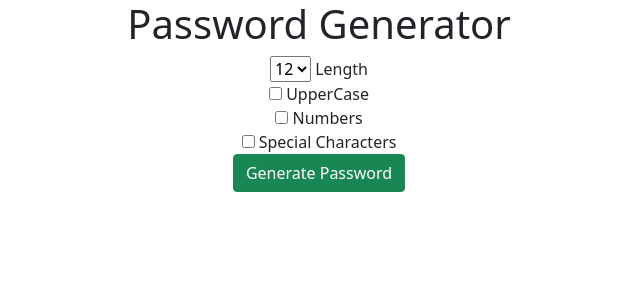
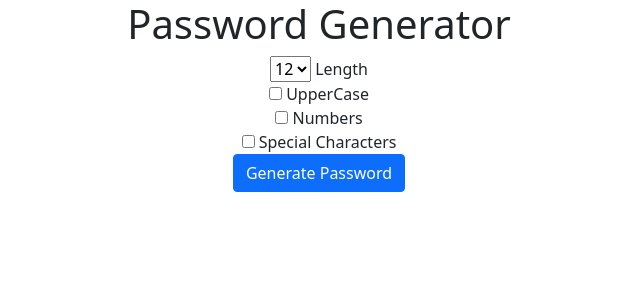
Before and after one commit to anku1395/django3-password-generator, a Django app: page / in a window 1280 px wide. Shown: the top 300 px of the page, without its empty margins (321-961 px from the left). Run offline with Django 3.2, Linux system fonts and the light colour scheme.

Commit message:
its done !!

```diff
--- a/generator/templates/generator/home.html
+++ b/generator/templates/generator/home.html
@@ -17,6 +17,6 @@
         <input type="checkbox" name="uppercase"> UpperCase<br>
         <input type="checkbox" name="numbers"> Numbers<br>
         <input type="checkbox" name="specialcharacters"> Special Characters<br>
-        <input type="submit" value="Generate Password" class="btn btn-success">
+        <input type="submit" value="Generate Password" class="btn btn-primary">
     </form>
 </div>
--- a/generator/templates/generator/password.html
+++ b/generator/templates/generator/password.html
@@ -2,5 +2,5 @@
 <div class="container text-center">
     <h1>Your password is : </h1>
     <h2 class='alert alert-success'>{{password}}</h2>
-    <a href="{% url 'home' %}" class="btn btn-primary">Home</a>
+    <a href="{% url 'home' %}" class="btn btn-info">Home</a>
 </div>
```
